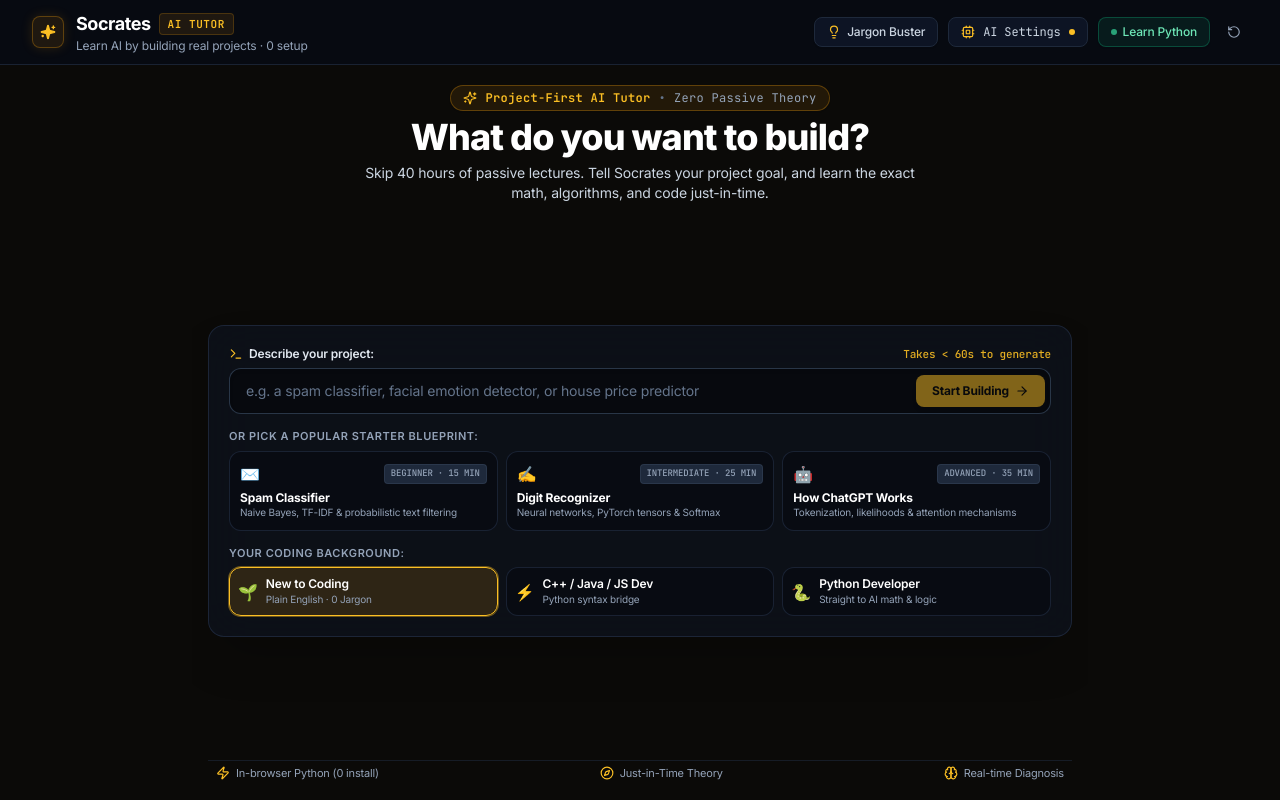
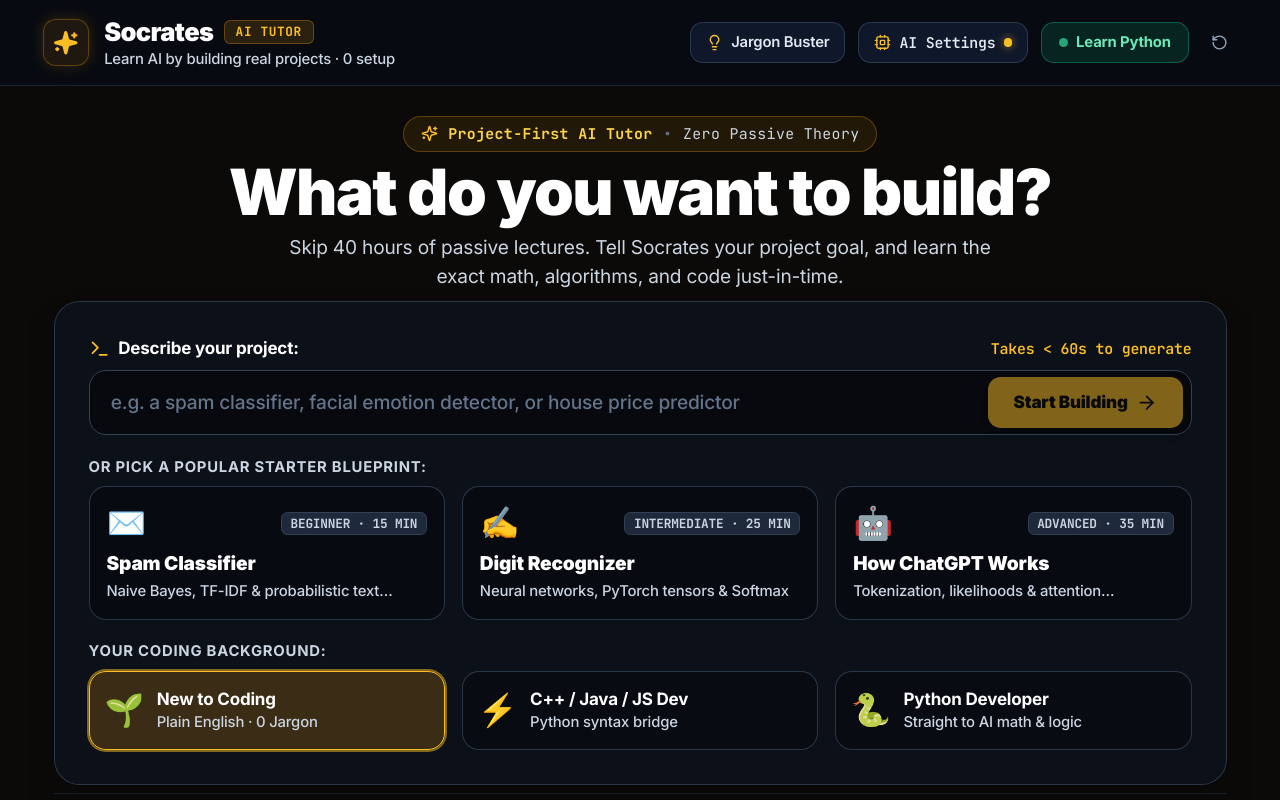
Before and after one commit to Suhas1010/Socrates, a Next.js app: page / in a window 1280 px wide. Built offline with nearby package versions, Linux system fonts and the light colour scheme.

Commit message:
feat(ui): enlarge fonts, headers, and intake panel for high readability and expansive layout

```diff
--- a/src/app/globals.css
+++ b/src/app/globals.css
@@ -9,7 +9,7 @@
 }
 
 html {
-  font-size: 16px;
+  font-size: 17px;
   height: 100%;
   -webkit-font-smoothing: antialiased;
   -moz-osx-font-smoothing: grayscale;
--- a/src/components/LandingView.tsx
+++ b/src/components/LandingView.tsx
@@ -1,7 +1,7 @@
 "use client";
 
 import React, { useState } from "react";
-import { Sparkles, ArrowRight, Compass, Zap, Brain, Code2, Terminal } from "lucide-react";
+import { Sparkles, ArrowRight, Compass, Zap, Brain, Terminal } from "lucide-react";
 import { useSessionStore } from "@/lib/store";
 import { CodingBackground } from "@/lib/types";
 import { JargonBusterModal } from "./JargonBusterModal";
@@ -13,7 +13,7 @@
   const [codingBg, setCodingBg] = useState<CodingBackground>("beginner");
   const [isJargonModalOpen, setIsJargonModalOpen] = useState(false);
 
-  // The 3 exact chips requested
+  // The 3 starter blueprints
   const exampleChips = [
     {
       label: "a spam classifier",
@@ -72,39 +72,39 @@
   };
 
   return (
-    <div className="relative w-full max-w-4xl mx-auto px-4 py-2 sm:py-3 text-slate-100 flex flex-col justify-between h-full max-h-[calc(100vh-4.25rem)] overflow-hidden">
+    <div className="relative w-full max-w-5xl md:max-w-6xl mx-auto px-4 sm:px-6 py-3 sm:py-5 text-slate-100 flex flex-col justify-between h-full max-h-[calc(100vh-5rem)] overflow-hidden">
       {/* Ambient background glow */}
-      <div className="absolute top-0 left-1/2 -translate-x-1/2 w-[550px] h-[220px] bg-gradient-to-b from-amber-500/10 via-amber-500/5 to-transparent blur-3xl pointer-events-none -z-10" />
+      <div className="absolute top-0 left-1/2 -translate-x-1/2 w-[700px] h-[300px] bg-gradient-to-b from-amber-500/15 via-amber-500/5 to-transparent blur-3xl pointer-events-none -z-10" />
 
       {/* Hero Header */}
-      <div className="text-center pt-1 sm:pt-2 space-y-1.5 flex-shrink-0">
-        <div className="inline-flex items-center gap-2 px-3 py-1 rounded-full bg-amber-500/10 border border-amber-500/30 text-amber-400 text-xs font-mono tracking-wide shadow-sm">
-          <Sparkles className="w-3.5 h-3.5 text-amber-400" />
-          <span className="font-semibold">Project-First AI Tutor</span>
+      <div className="text-center pt-1 sm:pt-2 space-y-2 flex-shrink-0">
+        <div className="inline-flex items-center gap-2.5 px-4 py-1.5 rounded-full bg-amber-500/10 border border-amber-500/30 text-amber-300 text-xs sm:text-sm font-mono tracking-wide shadow-sm">
+          <Sparkles className="w-4 h-4 text-amber-400" />
+          <span className="font-bold">Project-First AI Tutor</span>
           <span className="text-slate-500">•</span>
-          <span className="text-slate-400">Zero Passive Theory</span>
+          <span className="text-slate-300">Zero Passive Theory</span>
         </div>
 
-        <h1 className="text-2xl sm:text-3xl md:text-4xl font-extrabold tracking-tight text-white leading-tight">
+        <h1 className="text-3xl sm:text-4xl md:text-5xl lg:text-6xl font-black tracking-tight text-white leading-tight">
           What do you want to build?
         </h1>
 
-        <p className="text-xs sm:text-sm text-slate-300 max-w-xl mx-auto leading-normal">
+        <p className="text-sm sm:text-base md:text-lg text-slate-300 max-w-2xl mx-auto leading-relaxed font-normal">
           Skip 40 hours of passive lectures. Tell Socrates your project goal, and learn the exact math, algorithms, and code just-in-time.
         </p>
       </div>
 
       {/* Main Glass Intake Panel */}
-      <div className="p-4 sm:p-5 rounded-2xl border border-slate-800/90 bg-[#0d111a]/90 backdrop-blur-xl shadow-2xl relative my-1 sm:my-2 flex-shrink-0">
-        <form onSubmit={handleSubmit} className="space-y-3.5">
+      <div className="p-5 sm:p-7 md:p-8 rounded-3xl border border-slate-700/80 bg-[#0d111a]/95 backdrop-blur-xl shadow-2xl relative my-1 sm:my-2 flex-shrink-0">
+        <form onSubmit={handleSubmit} className="space-y-4 md:space-y-5">
           {/* Search/Goal Input with Embedded Submit */}
-          <div className="space-y-1.5">
-            <div className="flex items-center justify-between text-xs font-medium text-slate-300">
-              <span className="flex items-center gap-1.5 text-slate-200 font-semibold">
-                <Terminal className="w-3.5 h-3.5 text-amber-400" />
+          <div className="space-y-2">
+            <div className="flex items-center justify-between text-sm md:text-base font-bold text-slate-200">
+              <span className="flex items-center gap-2 text-white">
+                <Terminal className="w-4 h-4 md:w-5 md:h-5 text-amber-400" />
                 Describe your project:
               </span>
-              <span className="text-[11px] text-amber-400/90 font-mono font-medium">
+              <span className="text-xs sm:text-sm text-amber-400 font-mono font-semibold">
                 Takes &lt; 60s to generate
               </span>
             </div>
@@ -117,23 +117,23 @@
                 onChange={(e) => setGoal(e.target.value)}
                 placeholder="e.g. a spam classifier, facial emotion detector, or house price predictor"
                 required
-                className="w-full bg-[#07090e] border border-slate-700/80 focus:border-amber-400 focus:ring-2 focus:ring-amber-400/20 text-white placeholder-slate-500 pl-4 pr-36 py-3 rounded-xl text-sm outline-none shadow-inner transition-all font-sans"
+                className="w-full bg-[#07090e] border border-slate-700 focus:border-amber-400 focus:ring-2 focus:ring-amber-400/25 text-white placeholder-slate-500 pl-5 pr-44 py-3.5 sm:py-4 rounded-2xl text-base sm:text-lg outline-none shadow-inner transition-all font-sans font-medium"
               />
               <button
                 id="start-button"
                 type="submit"
                 disabled={!goal.trim() || isLoadingPlan}
-                className="absolute right-1.5 px-4 py-2 rounded-lg bg-amber-400 hover:bg-amber-300 text-zinc-950 font-bold text-xs transition-all flex items-center gap-1.5 shadow-md disabled:opacity-50 disabled:cursor-not-allowed active:scale-95"
+                className="absolute right-2 px-5 sm:px-6 py-2.5 sm:py-3 rounded-xl bg-amber-400 hover:bg-amber-300 text-zinc-950 font-black text-xs sm:text-sm md:text-base transition-all flex items-center gap-2 shadow-lg disabled:opacity-50 disabled:cursor-not-allowed active:scale-95 cursor-pointer"
               >
                 {isLoadingPlan ? (
                   <>
-                    <span className="w-3.5 h-3.5 border-2 border-zinc-950 border-t-transparent rounded-full animate-spin" />
+                    <span className="w-4 h-4 border-2 border-zinc-950 border-t-transparent rounded-full animate-spin" />
                     <span>Planning...</span>
                   </>
                 ) : (
                   <>
                     <span>Start Building</span>
-                    <ArrowRight className="w-3.5 h-3.5" />
+                    <ArrowRight className="w-4 h-4 md:w-5 md:h-5" />
                   </>
                 )}
               </button>
@@ -141,11 +141,11 @@
           </div>
 
           {/* Starter Project Blueprints */}
-          <div className="space-y-1.5">
-            <div className="text-[11px] text-slate-400 font-semibold uppercase tracking-wider flex items-center justify-between">
+          <div className="space-y-2">
+            <div className="text-xs sm:text-sm text-slate-300 font-bold uppercase tracking-wider flex items-center justify-between">
               <span>Or pick a popular starter blueprint:</span>
             </div>
-            <div className="grid grid-cols-1 sm:grid-cols-3 gap-2">
+            <div className="grid grid-cols-1 sm:grid-cols-3 gap-3 md:gap-4">
               {exampleChips.map((chip) => {
                 const isSelected = goal.toLowerCase() === chip.label.toLowerCase();
                 return (
@@ -153,23 +153,23 @@
                     type="button"
                     key={chip.label}
                     onClick={() => handleChipClick(chip.label)}
-                    className={`text-left p-2.5 rounded-xl border transition-all flex flex-col justify-between group relative overflow-hidden ${
+                    className={`text-left p-3.5 sm:p-4 rounded-2xl border transition-all flex flex-col justify-between group relative overflow-hidden cursor-pointer ${
                       isSelected
-                        ? "bg-amber-500/15 border-amber-400 text-white ring-1 ring-amber-400/40 shadow-sm"
-                        : "bg-[#080B12]/80 border-slate-800/80 hover:border-amber-400/40 text-slate-300 hover:text-white"
+                        ? "bg-amber-500/20 border-amber-400 text-white ring-2 ring-amber-400/50 shadow-md"
+                        : "bg-[#080B12]/90 border-slate-700/80 hover:border-amber-400/50 text-slate-200 hover:text-white"
                     }`}
                   >
-                    <div className="flex items-center justify-between w-full mb-1">
-                      <span className="text-base">{chip.icon}</span>
-                      <span className="text-[9px] uppercase font-mono px-1.5 py-0.5 rounded bg-slate-800 text-slate-400 border border-slate-700/60 font-medium">
+                    <div className="flex items-center justify-between w-full mb-1.5">
+                      <span className="text-2xl md:text-3xl">{chip.icon}</span>
+                      <span className="text-[10px] sm:text-xs uppercase font-mono px-2 py-0.5 rounded-md bg-slate-800 text-slate-300 border border-slate-700 font-bold">
                         {chip.tag}
                       </span>
                     </div>
                     <div>
-                      <div className="text-xs font-bold text-white group-hover:text-amber-300 transition-colors">
+                      <div className="text-sm sm:text-base md:text-lg font-black text-white group-hover:text-amber-300 transition-colors">
                         {chip.title}
                       </div>
-                      <div className="text-[10px] text-slate-400 line-clamp-1 leading-snug">
+                      <div className="text-xs sm:text-sm text-slate-300 line-clamp-1 leading-normal font-medium mt-0.5">
                         {chip.desc}
                       </div>
                     </div>
@@ -180,26 +180,26 @@
           </div>
 
           {/* Coding Background Selector */}
-          <div className="space-y-1.5">
-            <div className="text-[11px] text-slate-400 font-semibold uppercase tracking-wider">
+          <div className="space-y-2">
+            <div className="text-xs sm:text-sm text-slate-300 font-bold uppercase tracking-wider">
               Your Coding Background:
             </div>
-            <div className="grid grid-cols-3 gap-2">
+            <div className="grid grid-cols-3 gap-3 md:gap-4">
               {codingBgOptions.map((opt) => (
                 <button
                   type="button"
                   key={opt.id}
                   onClick={() => setCodingBg(opt.id)}
-                  className={`p-2 rounded-xl border text-left transition-all flex items-center gap-2 ${
+                  className={`p-3 sm:p-3.5 rounded-2xl border text-left transition-all flex items-center gap-3 cursor-pointer ${
                     codingBg === opt.id
-                      ? "bg-amber-500/15 border-amber-400 text-white ring-1 ring-amber-400/40"
-                      : "bg-[#080B12]/70 border-slate-800/80 hover:border-amber-400/30 text-slate-300 hover:text-white"
+                      ? "bg-amber-500/20 border-amber-400 text-white ring-2 ring-amber-400/50"
+                      : "bg-[#080B12]/80 border-slate-700/80 hover:border-amber-400/40 text-slate-200 hover:text-white"
                   }`}
                 >
-                  <span className="text-base flex-shrink-0">{opt.icon}</span>
+                  <span className="text-2xl md:text-3xl flex-shrink-0">{opt.icon}</span>
                   <div className="min-w-0 flex-1">
-                    <div className="text-xs font-semibold text-white truncate">{opt.title}</div>
-                    <div className="text-[10px] text-slate-400 truncate">{opt.subtitle}</div>
+                    <div className="text-xs sm:text-sm md:text-base font-bold text-white truncate">{opt.title}</div>
+                    <div className="text-xs sm:text-sm text-slate-300 truncate font-medium">{opt.subtitle}</div>
                   </div>
                 </button>
               ))}
@@ -209,17 +209,17 @@
       </div>
 
       {/* Micro Trust Indicators / Bottom Row */}
-      <div className="flex items-center justify-between text-[11px] text-slate-400 px-2 py-1 border-t border-slate-800/60 flex-shrink-0">
-        <div className="flex items-center gap-1.5">
-          <Zap className="w-3.5 h-3.5 text-amber-400" />
+      <div className="flex items-center justify-between text-xs sm:text-sm text-slate-300 px-3 py-2 border-t border-slate-800/80 flex-shrink-0 font-medium">
+        <div className="flex items-center gap-2">
+          <Zap className="w-4 h-4 text-amber-400" />
           <span>In-browser Python (0 install)</span>
         </div>
-        <div className="hidden sm:flex items-center gap-1.5">
-          <Compass className="w-3.5 h-3.5 text-amber-400" />
+        <div className="hidden sm:flex items-center gap-2">
+          <Compass className="w-4 h-4 text-amber-400" />
           <span>Just-in-Time Theory</span>
         </div>
-        <div className="flex items-center gap-1.5">
-          <Brain className="w-3.5 h-3.5 text-amber-400" />
+        <div className="flex items-center gap-2">
+          <Brain className="w-4 h-4 text-amber-400" />
           <span>Real-time Diagnosis</span>
         </div>
       </div>
--- a/src/components/Navbar.tsx
+++ b/src/components/Navbar.tsx
@@ -60,22 +60,22 @@
 
   return (
     <header className="sticky top-0 z-50 w-full border-b border-slate-800/80 bg-[#080B12]/95 backdrop-blur-md">
-      <div className="w-full px-4 sm:px-6 md:px-8 h-16 flex items-center justify-between gap-4">
+      <div className="w-full px-4 sm:px-6 md:px-10 h-20 flex items-center justify-between gap-4">
         {/* Logo and Tagline */}
-        <div className="flex items-center gap-3">
-          <div className="w-8 h-8 rounded-lg bg-amber-500/10 border border-amber-500/30 flex items-center justify-center text-amber-400 font-semibold shadow-[0_0_12px_rgba(245,158,11,0.15)]">
-            <Sparkles className="w-4 h-4 fill-current" />
+        <div className="flex items-center gap-3.5">
+          <div className="w-11 h-11 rounded-xl bg-amber-500/10 border border-amber-500/30 flex items-center justify-center text-amber-400 font-semibold shadow-[0_0_15px_rgba(245,158,11,0.2)]">
+            <Sparkles className="w-6 h-6 fill-current" />
           </div>
           <div>
-            <div className="flex items-center gap-2">
-              <span className="text-base md:text-lg font-bold tracking-tight text-white font-sans">
+            <div className="flex items-center gap-2.5">
+              <span className="text-xl md:text-2xl font-black tracking-tight text-white font-sans">
                 Socrates
               </span>
-              <span className="text-[11px] uppercase font-mono tracking-wider px-2 py-0.5 rounded bg-amber-500/10 text-amber-400 border border-amber-500/20 font-semibold">
+              <span className="text-xs uppercase font-mono tracking-wider px-2.5 py-0.5 rounded-md bg-amber-500/15 text-amber-400 border border-amber-500/30 font-bold">
                 AI Tutor
               </span>
             </div>
-            <p className="text-xs text-slate-400 font-normal hidden lg:block">
+            <p className="text-xs sm:text-sm text-slate-300 font-medium hidden lg:block">
               Learn AI by building real projects · 0 setup
             </p>
           </div>
@@ -83,7 +83,7 @@
 
         {/* Stage breadcrumb pills - only during active project workflow */}
         {!isLanding && (
-          <div className="hidden md:flex items-center gap-1 bg-slate-900/80 p-1 rounded-lg border border-slate-800 shadow-sm">
+          <div className="hidden md:flex items-center gap-1.5 bg-slate-900/90 p-1.5 rounded-xl border border-slate-800 shadow-sm">
             {stages.map((stage, idx) => {
               const isActive = currentScreen === stage.id;
               const isDone =
@@ -92,18 +92,18 @@
               return (
                 <div
                   key={stage.id}
-                  className={`flex items-center gap-1.5 px-3 py-1.5 rounded-md text-xs font-medium transition-all ${
+                  className={`flex items-center gap-2 px-3.5 py-2 rounded-lg text-xs md:text-sm font-medium transition-all ${
                     isActive
-                      ? "bg-amber-400/15 text-amber-300 border border-amber-400/30 shadow-sm font-semibold"
+                      ? "bg-amber-400/20 text-amber-300 border border-amber-400/40 shadow-sm font-bold"
                       : isDone
-                      ? "text-emerald-400 hover:text-emerald-300 font-medium"
+                      ? "text-emerald-400 hover:text-emerald-300 font-semibold"
                       : "text-slate-400"
                   }`}
                 >
                   {isDone ? (
-                    <CheckCircle2 className="w-3.5 h-3.5 text-emerald-400" />
+                    <CheckCircle2 className="w-4 h-4 text-emerald-400" />
                   ) : (
-                    <span className="text-[11px] font-mono opacity-70">{idx + 1}.</span>
+                    <span className="text-xs font-mono opacity-80">{idx + 1}.</span>
                   )}
                   <span>{stage.label}</span>
                 </div>
@@ -113,26 +113,26 @@
         )}
 
         {/* Right stats and controls */}
-        <div className="flex items-center gap-2.5">
+        <div className="flex items-center gap-3">
           {/* Beginner Jargon Buster Button */}
           <button
             type="button"
             onClick={() => setIsJargonModalOpen(true)}
-            className="hidden sm:flex items-center gap-1.5 px-3 py-1.5 rounded-lg bg-slate-900/80 hover:bg-slate-800 border border-slate-800 hover:border-slate-700 text-slate-300 hover:text-white text-xs font-medium transition-colors shadow-sm"
+            className="hidden sm:flex items-center gap-2 px-3.5 py-2 rounded-xl bg-slate-900 hover:bg-slate-800 border border-slate-700/80 hover:border-slate-600 text-slate-200 hover:text-white text-xs md:text-sm font-semibold transition-colors shadow-sm"
             title="Open plain-English glossary for confusing AI terms"
           >
-            <Lightbulb className="w-3.5 h-3.5 text-amber-400" />
+            <Lightbulb className="w-4 h-4 text-amber-400" />
             <span>Jargon Buster</span>
           </button>
 
-          {currentScreen !== "landing" && (
-            <div className="flex items-center gap-2 px-3 py-1.5 rounded-lg bg-slate-900/80 border border-slate-800 text-xs font-medium">
-              <Layers className="w-3.5 h-3.5 text-amber-400" />
-              <span className="text-slate-400 hidden sm:inline">Mastery:</span>
-              <span className="font-mono font-semibold text-white">
+          {!isLanding && (
+            <div className="flex items-center gap-2 px-3.5 py-2 rounded-xl bg-slate-900/80 border border-slate-800 text-xs md:text-sm font-semibold">
+              <Layers className="w-4 h-4 text-amber-400" />
+              <span className="text-slate-300 hidden sm:inline">Mastery:</span>
+              <span className="font-mono font-bold text-white">
                 {masteredCount}/{totalCount}
               </span>
-              <div className="w-12 h-1.5 bg-slate-800 rounded-full overflow-hidden ml-1">
+              <div className="w-14 h-2 bg-slate-800 rounded-full overflow-hidden ml-1">
                 <div
                   className="h-full bg-emerald-400 transition-all duration-300 rounded-full"
                   style={{ width: `${progressPercent}%` }}
@@ -146,11 +146,11 @@
             type="button"
             onClick={() => setIsApiKeyModalOpen(true)}
             title="Configure Google Gemini API Key and AI model settings"
-            className="flex items-center gap-2 px-3 py-1.5 rounded-lg bg-slate-900/80 hover:bg-slate-800 border border-slate-800 hover:border-slate-700 text-xs font-mono text-slate-300 hover:text-white transition-colors"
+            className="flex items-center gap-2 px-3.5 py-2 rounded-xl bg-slate-900 hover:bg-slate-800 border border-slate-700/80 hover:border-slate-600 text-xs md:text-sm font-mono text-slate-200 hover:text-white font-semibold transition-colors"
           >
-            <Cpu className="w-3.5 h-3.5 text-amber-400" />
+            <Cpu className="w-4 h-4 text-amber-400" />
             <span className="hidden sm:inline">{apiKey ? "Gemini Live" : "AI Settings"}</span>
-            <span className={`w-1.5 h-1.5 rounded-full ${apiKey ? "bg-emerald-400" : "bg-amber-400"}`} />
+            <span className={`w-2 h-2 rounded-full ${apiKey ? "bg-emerald-400 shadow-[0_0_8px_rgba(52,211,153,0.6)]" : "bg-amber-400 shadow-[0_0_8px_rgba(251,191,36,0.6)]"}`} />
           </button>
 
           {/* Dedicated Learn Python Academy Button */}
@@ -158,9 +158,9 @@
             type="button"
             onClick={openPythonAcademy}
             title="Open dedicated Python Academy: interactive Python tutorials and code playground"
-            className="flex items-center gap-1.5 px-3 py-1.5 rounded-lg bg-emerald-500/10 hover:bg-emerald-500/20 border border-emerald-500/30 hover:border-emerald-500/50 text-xs text-emerald-300 hover:text-emerald-200 font-medium transition-all shadow-sm"
+            className="flex items-center gap-2 px-4 py-2 rounded-xl bg-emerald-500/15 hover:bg-emerald-500/25 border border-emerald-500/40 hover:border-emerald-500/60 text-xs md:text-sm text-emerald-300 hover:text-emerald-100 font-bold transition-all shadow-sm"
           >
-            <span className="w-1.5 h-1.5 rounded-full bg-emerald-400 animate-pulse" />
+            <span className="w-2 h-2 rounded-full bg-emerald-400 animate-pulse" />
             <span>Learn Python</span>
           </button>
 
@@ -176,9 +176,9 @@
               }
             }}
             title="Reset and start over"
-            className="p-1.5 rounded-lg text-slate-400 hover:text-white hover:bg-slate-800 transition-colors border border-transparent hover:border-slate-800"
+            className="p-2 rounded-xl text-slate-400 hover:text-white hover:bg-slate-800 transition-colors border border-transparent hover:border-slate-700"
           >
-            <RotateCcw className="w-3.5 h-3.5" />
+            <RotateCcw className="w-4 h-4" />
           </button>
         </div>
       </div>
```
